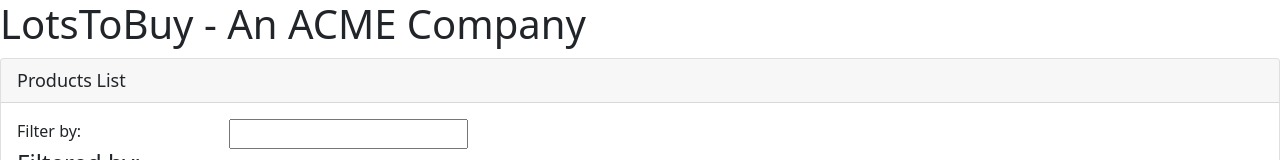
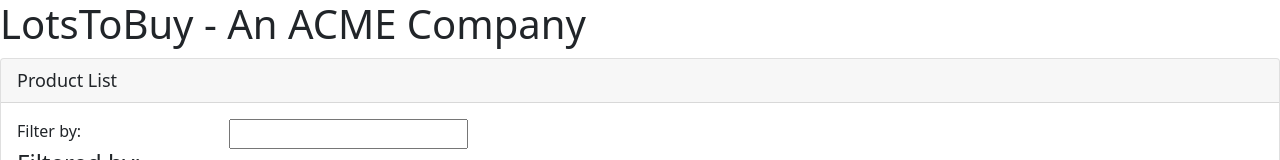
Before and after one commit to utkarshraj1/Angular-GettingStarted, an Angular app: page / in a window 1280 px wide. Shown: the top 160 px of the page. Built offline with nearby package versions, Linux system fonts and the light colour scheme.

Commit message:
Minor changes

```diff
--- a/src/app/products/product-list.component.ts
+++ b/src/app/products/product-list.component.ts
@@ -9,7 +9,7 @@
 export class ProductListComponent implements OnInit {
 
   //Properties
-  pageTitle: string = "Products List";
+  pageTitle: string = "Product List";
   imageWidth: number = 50;
   imageMargin: number = 2;
   showImage: boolean = false;
```
